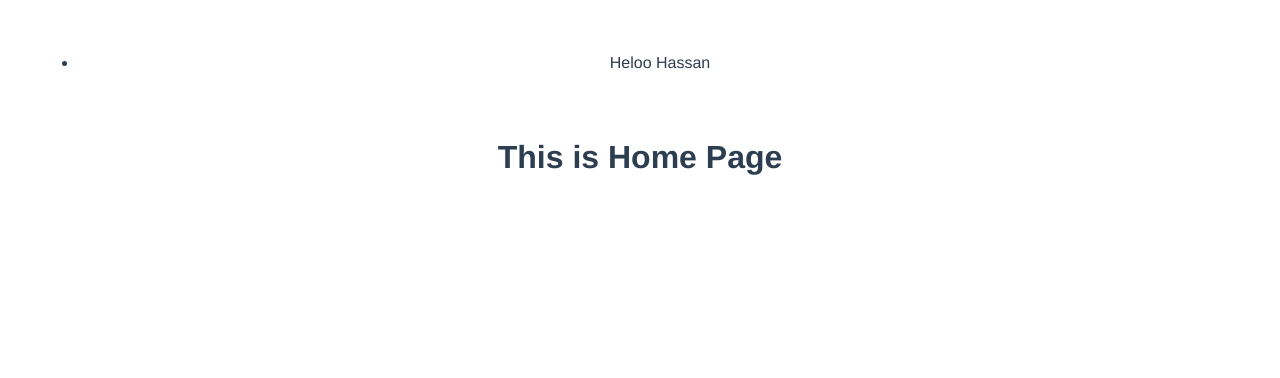
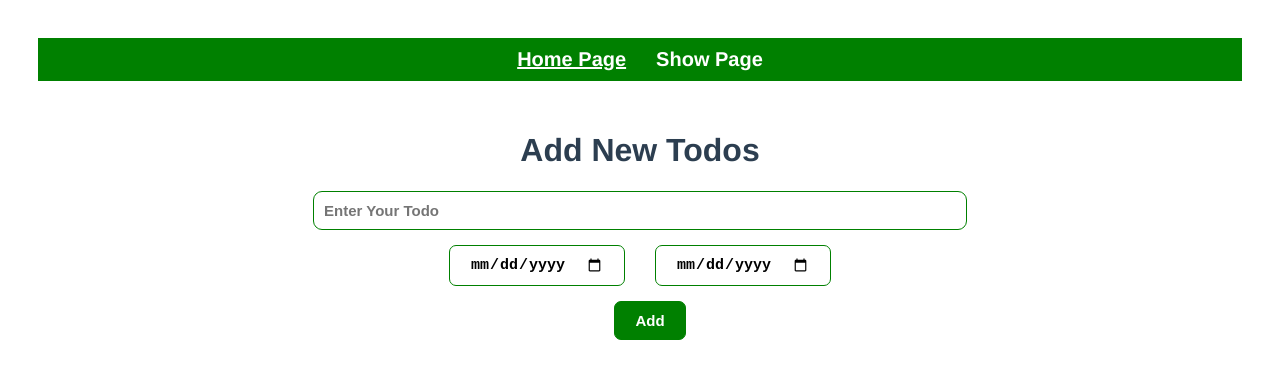
Before and after one commit to Hassan-Abd-El-Aziz/Todo-App, a Vue app: page / in a window 1280 px wide. Shown: the top 378 px of the page. Built offline with nearby package versions, Linux system fonts and the light colour scheme.

Commit message:
Added HomePage

```diff
--- a/src/App.vue
+++ b/src/App.vue
@@ -22,7 +22,6 @@ nav {
     color: #2c3e50;
 
     &.router-link-exact-active {
-      color: #42b983;
     }
   }
 }
--- a/src/components/MyNave.vue
+++ b/src/components/MyNave.vue
@@ -2,7 +2,11 @@
   <nav class="my-nav">
     <div class="links">
       <ul>
-        <li>Heloo Hassan</li>
+        <li v-for="route in router.options.routes" :key="route.name">
+          <router-link :to="{ name: route.name }">{{
+            route.meta.title
+          }}</router-link>
+        </li>
       </ul>
     </div>
   </nav>
@@ -12,3 +16,24 @@ import { useRouter } from "vue-router";
 const router = useRouter();
 console.log(router);
 </script>
+
+<style scoped lang="scss">
+ul {
+  margin: 0;
+  display: flex;
+  justify-content: center;
+  gap: 30px;
+  list-style: none;
+  padding: 10px 0;
+  background: green;
+  a {
+    color: white;
+    font-size: 20px;
+    font-weight: bold;
+    text-decoration: none;
+    &.router-link-active {
+      text-decoration: underline;
+    }
+  }
+}
+</style>
--- a/src/router/index.js
+++ b/src/router/index.js
@@ -5,13 +5,13 @@ const routes = [
     path: "/",
     name: "Home",
     component: () => import("@/views/HomeView.vue"),
-    meta: { title: "Home-Page" },
+    meta: { title: "Home Page" },
   },
   {
     path: "/show-todos",
     name: "show-todos",
     component: () => import("@/views/ShowTodos.vue"),
-    meta: { title: "show-Page" },
+    meta: { title: "Show Page" },
   },
 ];
 
--- a/src/views/HomeView.vue
+++ b/src/views/HomeView.vue
@@ -1,5 +1,93 @@
 <template>
   <div class="home-page">
-    <h1>This is Home Page</h1>
+    <h1>Add New Todos</h1>
+    <form action="" @submit.prevent="addData">
+      <input
+        type="text"
+        v-model="todoObj.text"
+        placeholder="Enter Your Todo"
+        required
+      />
+      <br />
+      <input type="date" v-model="todoObj.from" placeholder="From" required />
+      <input type="date" placeholder="To" v-model="todoObj.to" required />
+      <br />
+      <input type="submit" value="Add" />
+    </form>
   </div>
 </template>
+<script setup>
+import { onMounted, ref } from "vue";
+//Data
+const todoList = ref([]);
+const todoObj = ref({
+  id: "",
+  text: "",
+  from: "",
+  to: "",
+  createdAt: "",
+});
+//Methods
+
+//Add Todo
+const addData = () => {
+  todoObj.value.id = todoList.value.length + 1;
+  todoObj.value.createdAt = new Date(); // Add Date now
+  todoList.value.push(todoObj.value);
+  addToLocalSt();
+  alert("Todo Was Added Successfully");
+  todoObj.value = {
+    id: "",
+    text: "",
+    from: "",
+    to: "",
+    createdAt: "",
+  };
+};
+// Set To Local Storage
+const addToLocalSt = () => {
+  localStorage.setItem("Todos", JSON.stringify(todoList.value));
+};
+//update Todo List Becuse when reload page dont delete old todo list
+const updateTodos = () => {
+  if (localStorage.getItem("Todos")) {
+    todoList.value = JSON.parse(localStorage.getItem("Todos"));
+  }
+};
+//Hooks
+onMounted(() => {
+  updateTodos();
+});
+</script>
+<style scoped lang="scss">
+form {
+  input[type="text"] {
+    width: 50%;
+    padding: 10px;
+    font-size: 15px;
+    outline: none;
+    border: 1px solid green;
+    color: green;
+    font-weight: bold;
+    border-radius: 9px;
+  }
+  input[type="submit"] {
+    padding: 10px 20px;
+    font-size: 15px;
+    background: green;
+    color: white;
+    font-weight: bold;
+    border: 1px solid green;
+    border-radius: 7px;
+    margin-left: 20px;
+  }
+  input[type="date"] {
+    padding: 10px 20px;
+    font-size: 15px;
+    font-weight: bold;
+    border: 1px solid green;
+    border-radius: 7px;
+    margin: 15px;
+  }
+}
+</style>
```
